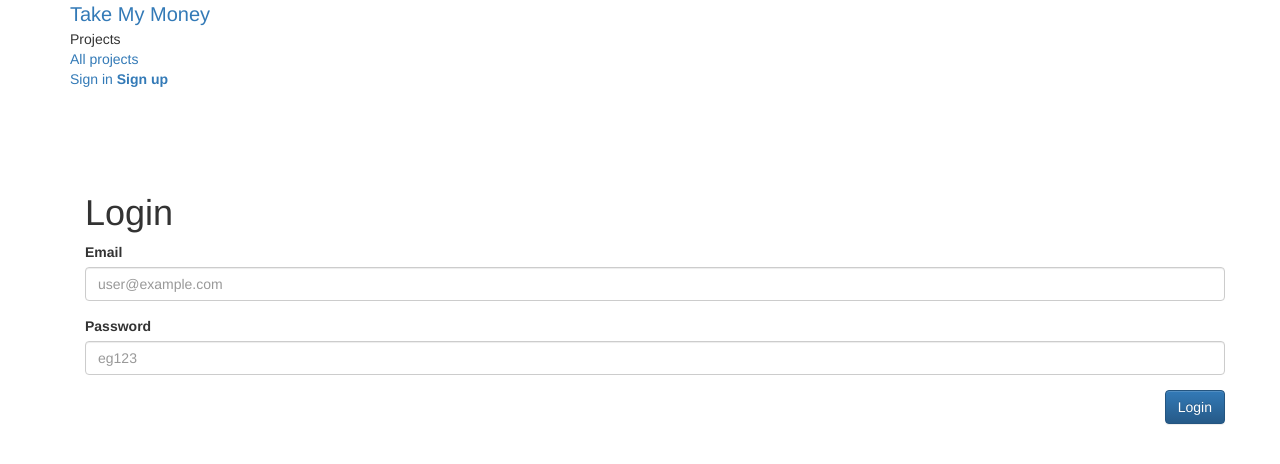
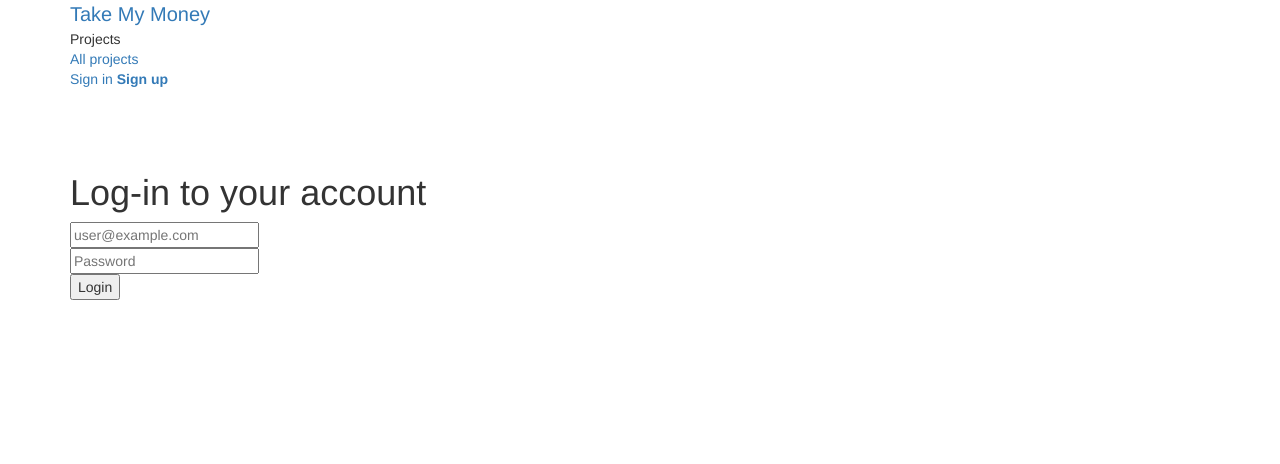
Before and after one commit to CS2102-Group16/TakeMyMoney, a Django app: page /login/ in a window 1280 px wide. Shown: the top 464 px of the page. Run offline with Django 3.2, Linux system fonts and the light colour scheme; some libraries are stand-ins or nearby versions.

Commit message:
done with login

```diff
--- a/TakeMyMoney/templates/login.html
+++ b/TakeMyMoney/templates/login.html
@@ -3,19 +3,27 @@
 {% block title %}Login{% endblock %}
 
 {% block content %}
-<div class="container">
-    <h1>Login</h1>
-    <form action="/attemptLogin/" method="POST">
-        {% csrf_token %}
-        <div class="form-group">
-            <label for="user_email">Email</label>
-            <input type="text" class="form-control" name="user_email" id="user_email" placeholder="user@example.com">
-        </div>
-        <div class="form-group">
-            <label for="password">Password</label>
-            <input type="password" class="form-control" name="password" id="password" placeholder="eg123">
-        </div>
-        <button type="submit" class="btn btn-primary pull-right">Login</button>
-    </form>
+<div class="ui middle aligned center aligned grid">
+    <div class="ten wide column centered">
+        <h1 class="ui teal image header">Log-in to your account</h1>
+        <form class="ui form" action="/attemptLogin/" method="POST">
+            {% csrf_token %}
+            <div class="ui stacked segment">
+                <div class="field">
+                    <div class="ui left icon input">
+                        <i class="user icon"></i>
+                        <input type="text" name="user_email" placeholder="user@example.com">
+                    </div>
+                </div>
+                <div class="field">
+                    <div class="ui left icon input">
+                        <i class="lock icon"></i>
+                        <input type="password" name="password" placeholder="Password">
+                    </div>
+                </div>
+                <button type="submit" class="ui fluid large teal submit button">Login</button>
+            </div>
+        </form>
+    </div>
 </div>
 {% endblock %}
```
